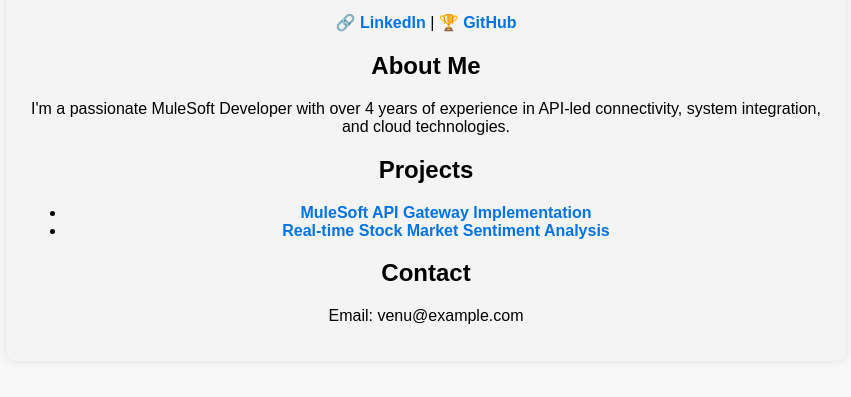
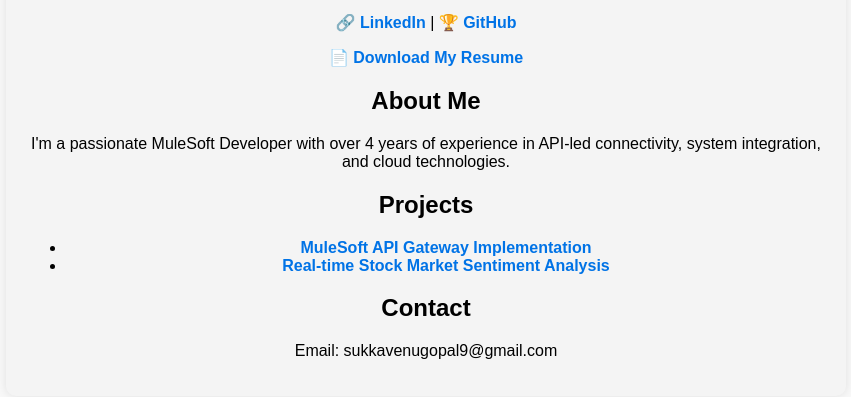
Before and after one commit to Venu-Mars/venu-portfolio, a plain HTML site: page index.html in a window 1280 px wide. Shown: the part 171-568 px from the top of the page, without its empty margins (214-1065 px from the left). Drawn offline with Linux system fonts and the light colour scheme.

Commit message:
Update index.html

```diff
--- a/index.html
+++ b/index.html
@@ -16,7 +16,8 @@
     <div class="container">
         <h1>Venu Gopal Sukka</h1>
         <p>MuleSoft Developer | Data Scientist | API Integration Expert</p>
-        <p>🔗 <a href="https://www.linkedin.com/in/venugopalsukka">LinkedIn</a> | 🏆 <a href="https://github.com/venugopalsukka">GitHub</a></p>
+        <p>🔗 <a href="https://www.linkedin.com/in/venugopalsukka">LinkedIn</a> | 🏆 <a href="https://www.linkedin.com/in/venugopal-sukka-mars/">GitHub</a></p>
+        <p>📄 <a href="Venu Gopal Sukka.docx" download>Download My Resume</a></p>
         <h2>About Me</h2>
         <p>I'm a passionate MuleSoft Developer with over 4 years of experience in API-led connectivity, system integration, and cloud technologies.</p>
         <h2>Projects</h2>
@@ -25,7 +26,7 @@
             <li><a href="https://github.com/yourusername/project2">Real-time Stock Market Sentiment Analysis</a></li>
         </ul>
         <h2>Contact</h2>
-        <p>Email: venu@example.com</p>
+        <p>Email: sukkavenugopal9@gmail.com</p>
     </div>
 </body>
 </html>
```
